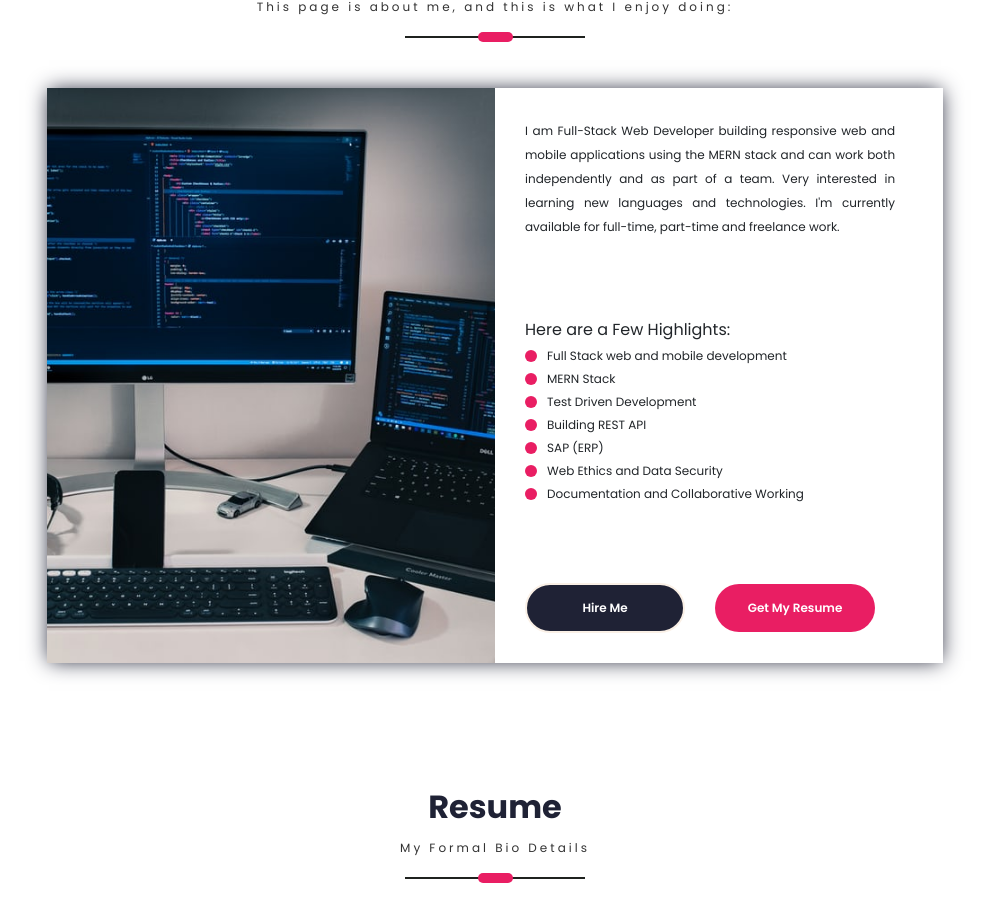
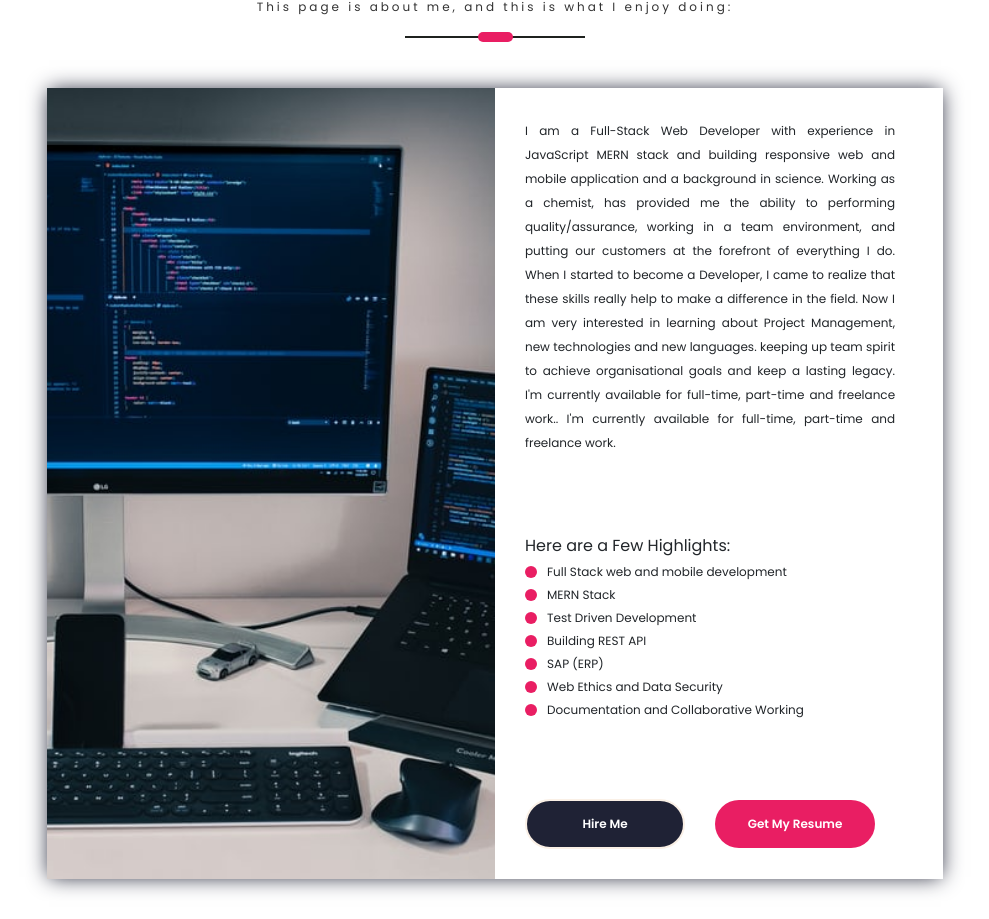
Before and after one commit to ambabasly/Personal_Website, a React (Create React App) app in the folder client/: page / in a window 1280 px wide. Shown: the part 779-1698 px from the top of the page, without its empty margins (145-1134 px from the left). Built offline with nearby package versions, Linux system fonts and the light colour scheme; a web font is replaced by a local one.

Commit message:
updating resume

```diff
--- a/client/src/PortfolioContainer/AboutMe/AboutMe.js
+++ b/client/src/PortfolioContainer/AboutMe/AboutMe.js
@@ -16,7 +16,7 @@ export default function AboutMe(props) {
 
   const SCREEN_CONSTSANTS = {
     description:
-      "I am Full-Stack Web Developer building responsive web and mobile applications using the MERN stack and can work both independently and as part of a team. Very interested in learning new languages and technologies. I'm currently available for full-time, part-time and freelance work.",
+      "I am a Full-Stack Web Developer with experience in JavaScript MERN stack and building responsive web and mobile application and a background in science. Working as a chemist, has provided me the ability to performing quality/assurance, working in a team environment, and putting our customers at the forefront of everything I do. When I started to become a Developer, I came to realize that these skills really help to make a difference in the field. Now I am very interested in learning about Project Management, new technologies and new languages. keeping up team spirit to achieve organisational goals and keep a lasting legacy. I'm currently available for full-time, part-time and freelance work.. I'm currently available for full-time, part-time and freelance work.",
     highlights: {
       bullets: [
         "Full Stack web and mobile development",
```
Also changed, not shown: 1 other file (tests, documents, lock files or other folders).
